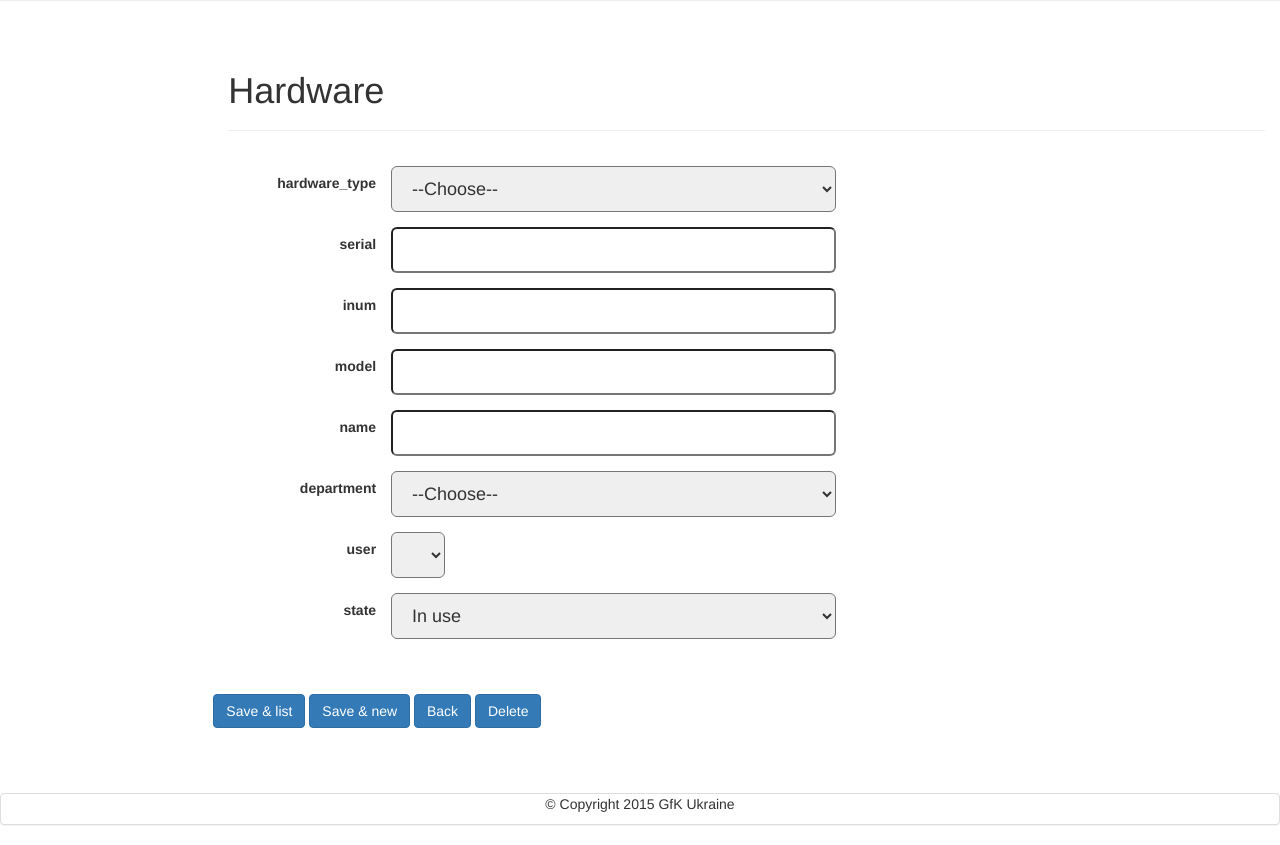
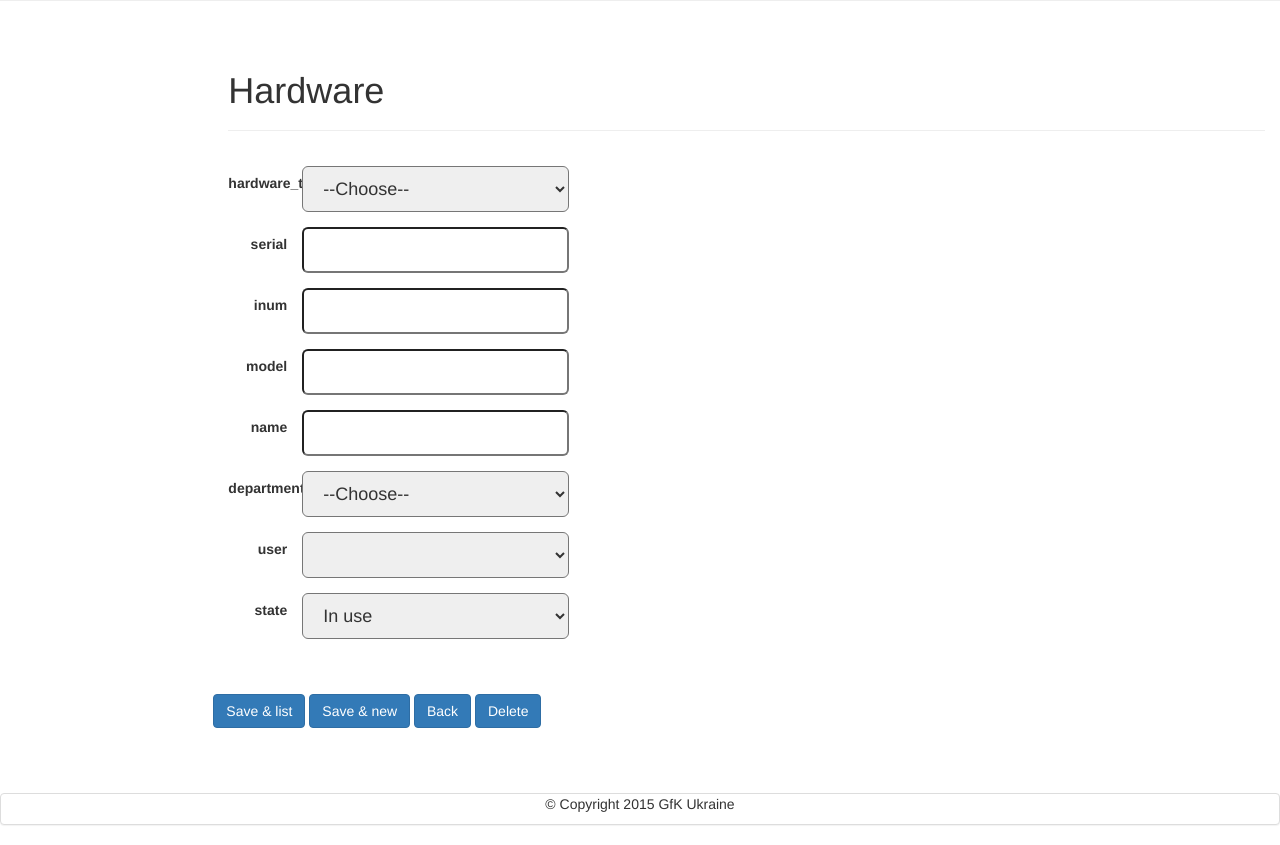
Before and after one commit to ansermak/equipment_flask, a Flask app: page /hardware/new/ in a window 1280 px wide. Shown: the part 194-1039 px from the top of the page. Run offline with Flask 2, Linux system fonts and the light colour scheme; the visitor is signed in with stand-in values (Sample User, id 1); data comes from the database, SQL or seed files in the repository; data that the repository does not hold is empty; some libraries are stand-ins or nearby versions.

Commit message:
Make changes in style

```diff
--- a/app/templates/_entity_edit.html
+++ b/app/templates/_entity_edit.html
@@ -7,9 +7,9 @@
                  <span class="col-xs-offset-2" style="color: red;">[{{i}}]</span>
               {% endfor %}
   <div class="form-group">
-    <label class="control-label col-xs-2">{{data.form[item].label}}</label>
+    <label class="control-label col-xs-1">{{data.form[item].label}}</label>
     {% if data.form[item].name == 'user_id' %}
-      <select class=" input-lg" id = "user_id" name = "user_id">
+      <select class="input-lg col-xs-3" id = "user_id" name = "user_id">
       {% for elem in data.form[item].choices2 %}
          <option {% if data.form[item].data == elem[0] %}
             selected="selected"
@@ -19,7 +19,7 @@
       {% endfor %}
       </select>
     {% else %}
-      {{data.form[item](class="col-xs-5 input-lg")}}
+      {{data.form[item](class="col-xs-3 input-lg")}}
     {% endif %}
   </div>
   {% endfor %}
```
